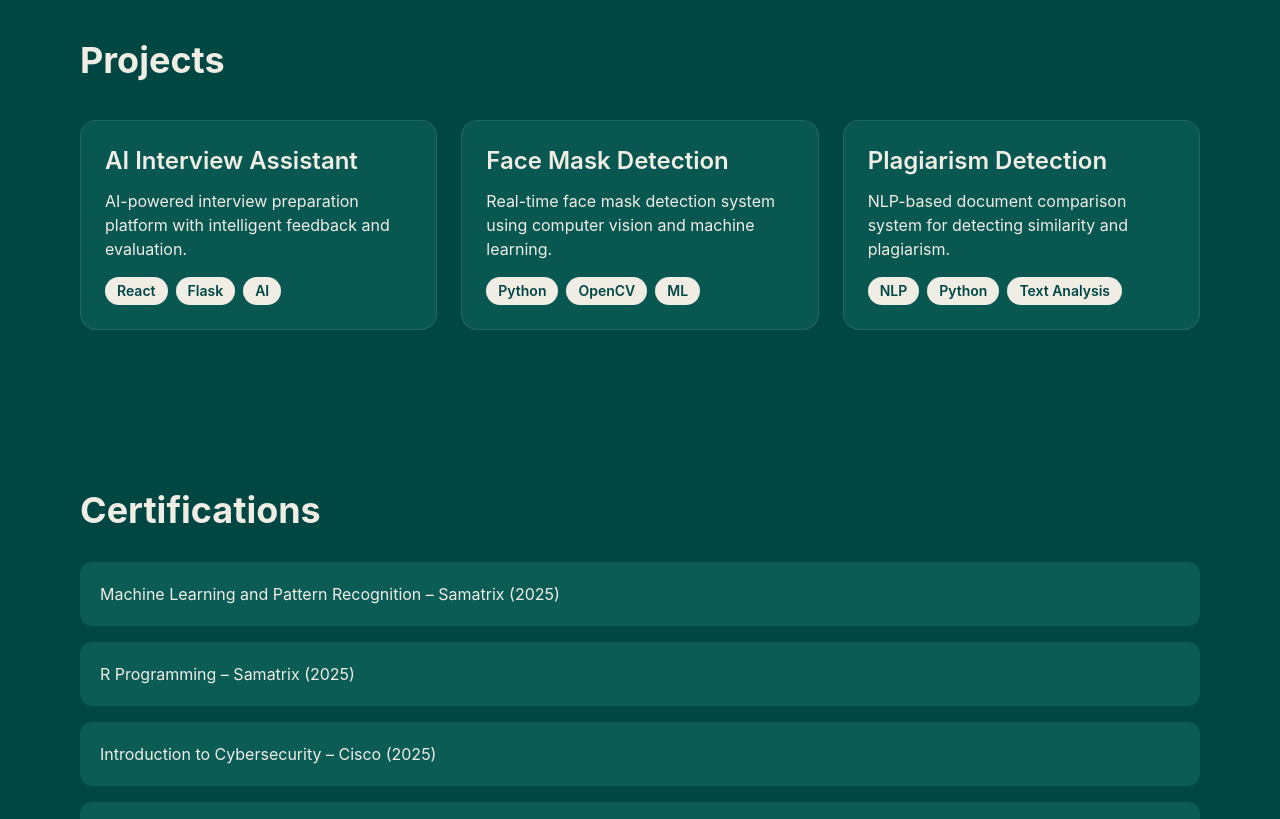
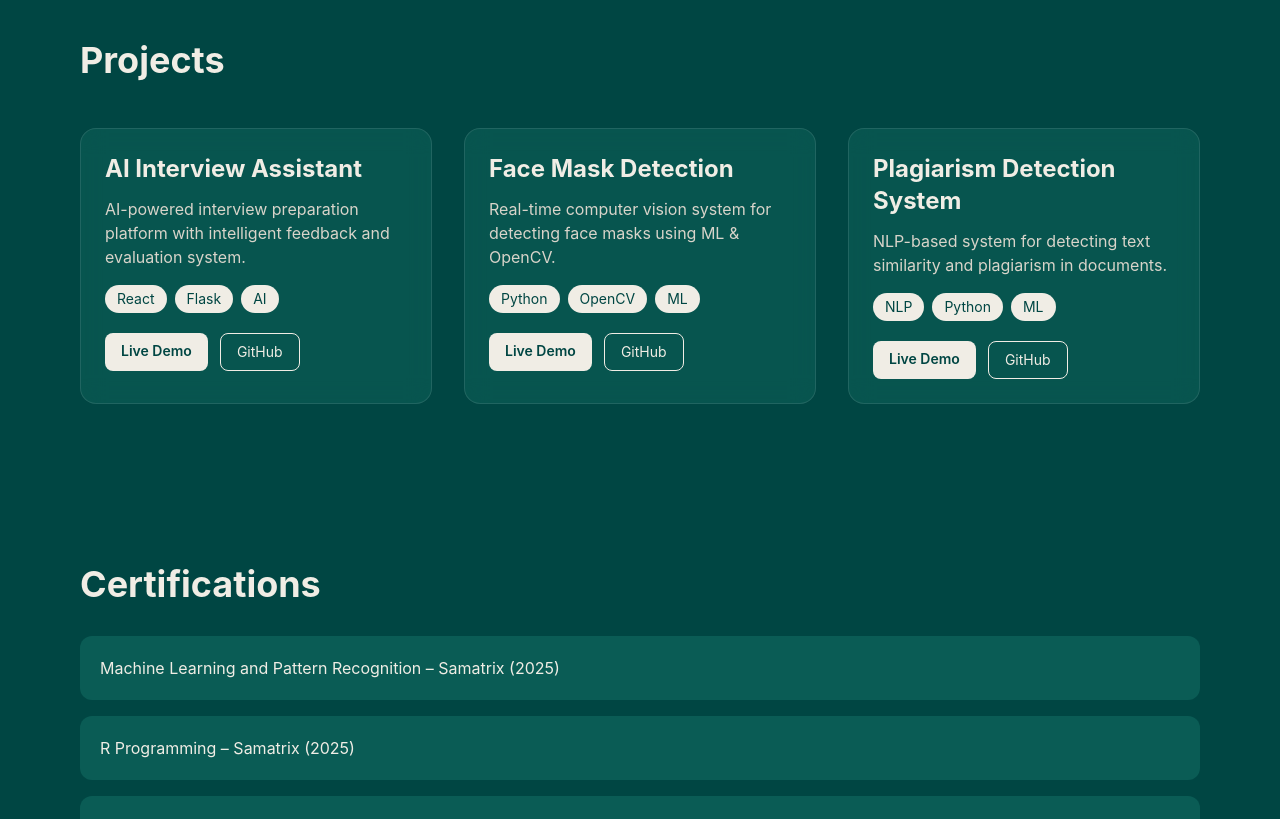
Before and after one commit to abuzar0602/abuzar-portfolio, a React (Vite) app: page / in a window 1280 px wide. Shown: the part 1160-1979 px from the top of the page. Built offline with nearby package versions, Linux system fonts and the light colour scheme.

Commit message:
upgrade project card UI

```diff
--- a/src/App.jsx
+++ b/src/App.jsx
@@ -164,85 +164,95 @@ function App() {
 </div>
       </motion.section>
 
-      {/* PROJECTS */}
+    {/* PROJECTS */}
 <section id="projects" className="px-8 md:px-20 py-20">
-  <h2 className="text-4xl font-bold mb-10">Projects</h2>
 
-  <div className="grid md:grid-cols-3 gap-6">
+  <h2 className="text-4xl font-bold mb-12">Projects</h2>
+
+  <div className="grid md:grid-cols-3 gap-8">
 
     {/* Project 1 */}
-    <div className="bg-[#0A5C55]/80 backdrop-blur-md p-6 rounded-2xl border border-white/10 transition-all duration-500 hover:-translate-y-3 hover:scale-105 hover:border-[#F0EDE5] hover:shadow-[0_0_30px_rgba(240,237,229,0.25)]">
-      <h3 className="text-2xl font-semibold mb-3">
+    <div className="bg-[#0A5C55]/70 backdrop-blur-md p-6 rounded-2xl border border-white/10 hover:scale-105 hover:shadow-[0_0_30px_rgba(240,237,229,0.2)] transition-all duration-300">
+
+      <h3 className="text-2xl font-bold mb-3">
         AI Interview Assistant
       </h3>
 
-      <p className="mb-4">
-        AI-powered interview preparation platform with intelligent feedback and evaluation.
+      <p className="text-[#d8d4ca] mb-4">
+        AI-powered interview preparation platform with intelligent feedback and evaluation system.
       </p>
 
-      <div className="flex flex-wrap gap-2">
-        <span className="bg-[#F0EDE5] text-[#004643] px-3 py-1 rounded-full text-sm font-semibold">
-          React
-        </span>
+      <div className="flex flex-wrap gap-2 mb-5">
+        <span className="bg-[#F0EDE5] text-[#004643] px-3 py-1 rounded-full text-sm">React</span>
+        <span className="bg-[#F0EDE5] text-[#004643] px-3 py-1 rounded-full text-sm">Flask</span>
+        <span className="bg-[#F0EDE5] text-[#004643] px-3 py-1 rounded-full text-sm">AI</span>
+      </div>
 
-        <span className="bg-[#F0EDE5] text-[#004643] px-3 py-1 rounded-full text-sm font-semibold">
-          Flask
-        </span>
+      <div className="flex gap-3">
+        <a href="#" className="px-4 py-2 bg-[#F0EDE5] text-[#004643] rounded-lg text-sm font-semibold">
+          Live Demo
+        </a>
+        <a href="https://github.com/abuzar0602" className="px-4 py-2 border border-[#F0EDE5] text-[#F0EDE5] rounded-lg text-sm">
+          GitHub
+        </a>
+      </div>
 
-        <span className="bg-[#F0EDE5] text-[#004643] px-3 py-1 rounded-full text-sm font-semibold">
-          AI
-        </span>
-      </div>
     </div>
 
     {/* Project 2 */}
-    <div className="bg-[#0A5C55]/80 backdrop-blur-md p-6 rounded-2xl border border-white/10 transition-all duration-500 hover:-translate-y-3 hover:scale-105 hover:border-[#F0EDE5] hover:shadow-[0_0_30px_rgba(240,237,229,0.25)]">
-      <h3 className="text-2xl font-semibold mb-3">
+    <div className="bg-[#0A5C55]/70 backdrop-blur-md p-6 rounded-2xl border border-white/10 hover:scale-105 hover:shadow-[0_0_30px_rgba(240,237,229,0.2)] transition-all duration-300">
+
+      <h3 className="text-2xl font-bold mb-3">
         Face Mask Detection
       </h3>
 
-      <p className="mb-4">
-        Real-time face mask detection system using computer vision and machine learning.
+      <p className="text-[#d8d4ca] mb-4">
+        Real-time computer vision system for detecting face masks using ML & OpenCV.
       </p>
 
-      <div className="flex flex-wrap gap-2">
-        <span className="bg-[#F0EDE5] text-[#004643] px-3 py-1 rounded-full text-sm font-semibold">
-          Python
-        </span>
+      <div className="flex flex-wrap gap-2 mb-5">
+        <span className="bg-[#F0EDE5] text-[#004643] px-3 py-1 rounded-full text-sm">Python</span>
+        <span className="bg-[#F0EDE5] text-[#004643] px-3 py-1 rounded-full text-sm">OpenCV</span>
+        <span className="bg-[#F0EDE5] text-[#004643] px-3 py-1 rounded-full text-sm">ML</span>
+      </div>
 
-        <span className="bg-[#F0EDE5] text-[#004643] px-3 py-1 rounded-full text-sm font-semibold">
-          OpenCV
-        </span>
+      <div className="flex gap-3">
+        <a href="#" className="px-4 py-2 bg-[#F0EDE5] text-[#004643] rounded-lg text-sm font-semibold">
+          Live Demo
+        </a>
+        <a href="https://github.com/abuzar0602" className="px-4 py-2 border border-[#F0EDE5] text-[#F0EDE5] rounded-lg text-sm">
+          GitHub
+        </a>
+      </div>
 
-        <span className="bg-[#F0EDE5] text-[#004643] px-3 py-1 rounded-full text-sm font-semibold">
-          ML
-        </span>
-      </div>
     </div>
 
     {/* Project 3 */}
-    <div className="bg-[#0A5C55]/80 backdrop-blur-md p-6 rounded-2xl border border-white/10 transition-all duration-500 hover:-translate-y-3 hover:scale-105 hover:border-[#F0EDE5] hover:shadow-[0_0_30px_rgba(240,237,229,0.25)]">
-      <h3 className="text-2xl font-semibold mb-3">
-        Plagiarism Detection
+    <div className="bg-[#0A5C55]/70 backdrop-blur-md p-6 rounded-2xl border border-white/10 hover:scale-105 hover:shadow-[0_0_30px_rgba(240,237,229,0.2)] transition-all duration-300">
+
+      <h3 className="text-2xl font-bold mb-3">
+        Plagiarism Detection System
       </h3>
 
-      <p className="mb-4">
-        NLP-based document comparison system for detecting similarity and plagiarism.
+      <p className="text-[#d8d4ca] mb-4">
+        NLP-based system for detecting text similarity and plagiarism in documents.
       </p>
 
-      <div className="flex flex-wrap gap-2">
-        <span className="bg-[#F0EDE5] text-[#004643] px-3 py-1 rounded-full text-sm font-semibold">
-          NLP
-        </span>
+      <div className="flex flex-wrap gap-2 mb-5">
+        <span className="bg-[#F0EDE5] text-[#004643] px-3 py-1 rounded-full text-sm">NLP</span>
+        <span className="bg-[#F0EDE5] text-[#004643] px-3 py-1 rounded-full text-sm">Python</span>
+        <span className="bg-[#F0EDE5] text-[#004643] px-3 py-1 rounded-full text-sm">ML</span>
+      </div>
 
-        <span className="bg-[#F0EDE5] text-[#004643] px-3 py-1 rounded-full text-sm font-semibold">
-          Python
-        </span>
+      <div className="flex gap-3">
+        <a href="#" className="px-4 py-2 bg-[#F0EDE5] text-[#004643] rounded-lg text-sm font-semibold">
+          Live Demo
+        </a>
+        <a href="https://github.com/abuzar0602" className="px-4 py-2 border border-[#F0EDE5] text-[#F0EDE5] rounded-lg text-sm">
+          GitHub
+        </a>
+      </div>
 
-        <span className="bg-[#F0EDE5] text-[#004643] px-3 py-1 rounded-full text-sm font-semibold">
-          Text Analysis
-        </span>
-      </div>
     </div>
 
   </div>
```
